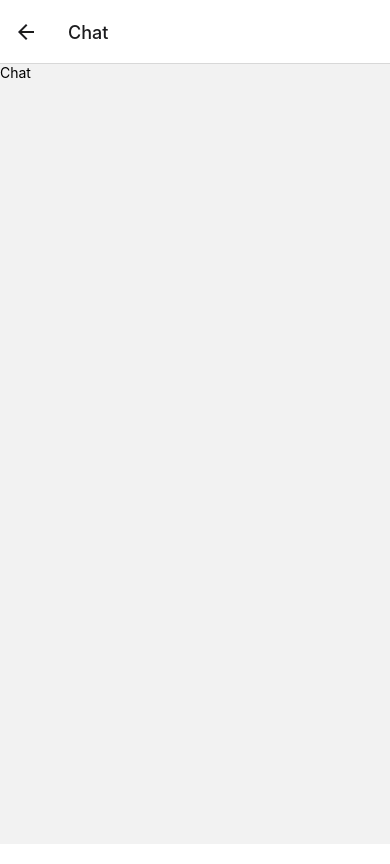
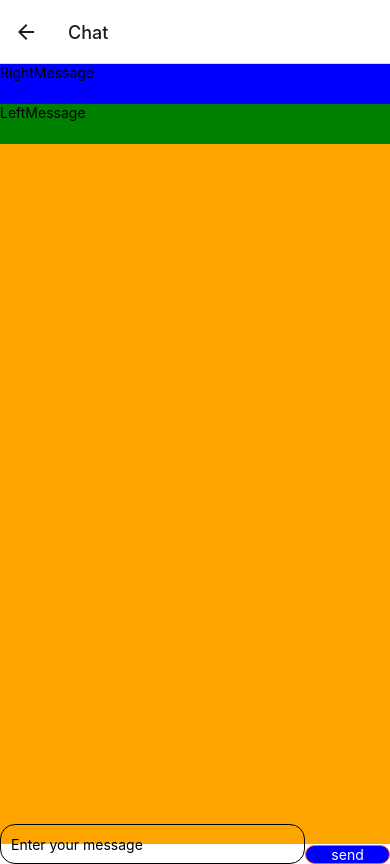
Before and after one commit to amberhasan/my-expo-chat, a React Native app: screen /Chat in a window 390 px wide. Built offline with nearby package versions, Linux system fonts and the light colour scheme.

Commit message:
LeftMessage and RightMessage, valid email/password

```diff
--- a/package.json
+++ b/package.json
@@ -11,6 +11,7 @@
   "dependencies": {
     "@react-navigation/native": "^6.1.6",
     "@react-navigation/native-stack": "^6.9.12",
+    "axios": "^1.4.0",
     "expo": "~48.0.15",
     "expo-status-bar": "~1.4.4",
     "react": "18.2.0",
--- /dev/null
+++ b/src/components/InboxItem.js
@@ -0,0 +1,48 @@
+import React from "react";
+import { View, Text, Image, TouchableOpacity } from "react-native";
+
+const InboxItem = (props) => {
+  return (
+    <TouchableOpacity
+      onPress={props.onPress}
+      style={{
+        height: 80,
+        width: "100%",
+        flexDirection: "row",
+        backgroundColor: "white",
+        borderBottomWidth: 0.5,
+        borderColor: "black",
+      }}
+    >
+      <View
+        style={{
+          width: "20%",
+          justifyContent: "center",
+          alignItems: "center",
+        }}
+      >
+        <Image
+          source={{
+            uri: "https://www.gravatar.com/avatar/205e460b479e2e5b48aec07710c08d50?s=200",
+          }}
+          style={{
+            height: 70,
+            width: 70,
+          }}
+        />
+      </View>
+      <View
+        style={{
+          width: "80%",
+          justifyContent: "center",
+          paddingHorizontal: 15,
+        }}
+      >
+        <Text>Safdar</Text>
+        <Text>Hey, how are you?</Text>
+      </View>
+    </TouchableOpacity>
+  );
+};
+
+export default InboxItem;
--- /dev/null
+++ b/src/components/LeftMessage.js
@@ -0,0 +1,11 @@
+import React from "react";
+import { View, Text } from "react-native";
+const LeftMessage = () => {
+  return (
+    <View style={{ backgroundColor: "green", height: 40 }}>
+      <Text>LeftMessage</Text>
+    </View>
+  );
+};
+
+export default LeftMessage;
--- /dev/null
+++ b/src/components/MessageComposer.js
@@ -0,0 +1,34 @@
+import React from "react";
+import { View } from "react-native";
+import MyTextInput from "./MyTextInput";
+import MyButton from "./MyButton";
+
+const MessageComposer = (props) => {
+  return (
+    <View
+      style={{
+        height: 80,
+        justifyContent: "center",
+        alignItems: "center",
+        flexDirection: "row",
+        flex: 0,
+      }}
+    >
+      <MyTextInput
+        placeholder="Enter your message"
+        onChangeText={props.onChangeText}
+      />
+      <View style={{ flex: 0.3 }}>
+        <MyButton
+          title="send"
+          onPress={() => {}}
+          style={{
+            borderRadius: 100,
+          }}
+        />
+      </View>
+    </View>
+  );
+};
+
+export default MessageComposer;
--- a/src/components/MyButton.js
+++ b/src/components/MyButton.js
@@ -7,7 +7,7 @@ const MyButton = (props) => {
       onPress={props.onPress}
       style={{
         backgroundColor: "blue",
-        width: "100%",
+        flex: 1,
         height: 40,
         justifyContent: "center",
         alignItems: "center",
--- a/src/components/MyTextInput.js
+++ b/src/components/MyTextInput.js
@@ -8,7 +8,7 @@ const MyTextInput = (props) => {
       onChangeText={props.onChangeText}
       style={{
         height: 40,
-        width: "100%",
+        flex: 1,
         borderWidth: 0.5,
         paddingHorizontal: 10, //applied to all 4 sides
         borderRadius: 15,
--- /dev/null
+++ b/src/components/RightMessage.js
@@ -0,0 +1,11 @@
+import React from "react";
+import { View, Text } from "react-native";
+const RightMessage = () => {
+  return (
+    <View style={{ backgroundColor: "blue", height: 40 }}>
+      <Text>RightMessage</Text>
+    </View>
+  );
+};
+
+export default RightMessage;
--- a/src/screens/Chat.js
+++ b/src/screens/Chat.js
@@ -1,10 +1,20 @@
-import React from "react";
+import React, { useState } from "react";
 import { View, Text } from "react-native";
+import MyTextInput from "../components/MyTextInput";
+import MyButton from "../components/MyButton";
+import MessageComposer from "../components/MessageComposer";
+import RightMessage from "../components/RightMessage";
+import LeftMessage from "../components/LeftMessage";
 
 const Chat = () => {
+  const [msg, setMsg] = useState("");
   return (
-    <View>
-      <Text>Chat</Text>
+    <View style={{ flex: 1 }}>
+      <View style={{ flex: 1, backgroundColor: "orange" }}>
+        <RightMessage />
+        <LeftMessage />
+      </View>
+      <MessageComposer onChangeText={setMsg} />
     </View>
   );
 };
--- a/src/screens/Inbox.js
+++ b/src/screens/Inbox.js
@@ -1,24 +1,15 @@
 import React from "react";
-import { View, Text } from "react-native";
+import { View, Text, Image } from "react-native";
+import InboxItem from "../components/InboxItem";
 
-const Inbox = () => {
+const Inbox = (props) => {
   return (
-    <View style={{ flex: 1, backgroundColor: "red" }}>
-      <View
-        style={{
-          height: 80,
-          width: "100%",
-          backgroundColor: "yellow",
-          flexDirection: "row",
+    <View style={{ flex: 1 }}>
+      <InboxItem
+        onPress={() => {
+          props.navigation.navigate("Chat");
         }}
-      >
-        <View style={{ backgroundColor: "blue", width: "20%" }}>
-          <Text>Left</Text>
-        </View>
-        <View style={{ backgroundColor: "purple", width: "80%" }}>
-          <Text>Right</Text>
-        </View>
-      </View>
+      />
     </View>
   );
 };
--- a/src/screens/Login.js
+++ b/src/screens/Login.js
@@ -13,7 +13,13 @@ const Login = (props) => {
     // register the user
     // navigate to home
     console.log("LOgin");
+    if (!email.includes("@") || !email.includes(".com")) {
+      alert("Please enter a valid email");
+    } else if (password.length < 6) {
+      alert("Please enter a password at least length 6");
+    } else {
       props.navigation.navigate("Inbox");
+    }
   };
   const onRegisterPress = () => {
     props.navigation.navigate("Register");
@@ -28,20 +34,25 @@ const Login = (props) => {
         padding: 25,
       }}
     >
+      <View style={{ height: 50 }}>
         <MyTextInput
           placeholder="Enter your username"
           onChangeText={(text) => {
             setEmail(text);
           }}
         />
+      </View>
+      <View style={{ height: 50 }}>
         <MyTextInput
           placeholder="Enter your password"
           onChangeText={(text) => {
             setPassword(text);
           }}
+          // secureTextEntry
           style={{ marginTop: 15 }}
         />
-
+      </View>
+      <View style={{ height: 50, alignSelf: "stretch" }}>
         <MyButton
           title="Login"
           onPress={onLoginPress}
@@ -52,7 +63,10 @@ const Login = (props) => {
             color: "black",
           }}
         />
+      </View>
+      <View style={{ height: 50, alignSelf: "stretch" }}>
         <MyButton title="Register" onPress={onRegisterPress} />
+      </View>
     </View>
   );
 };
```
Also changed, not shown: src/apis/index.js (added, +9 -0 lines), 1 other file (tests, documents, lock files or other folders). Lines whose indentation alone changed are shown as unchanged.
